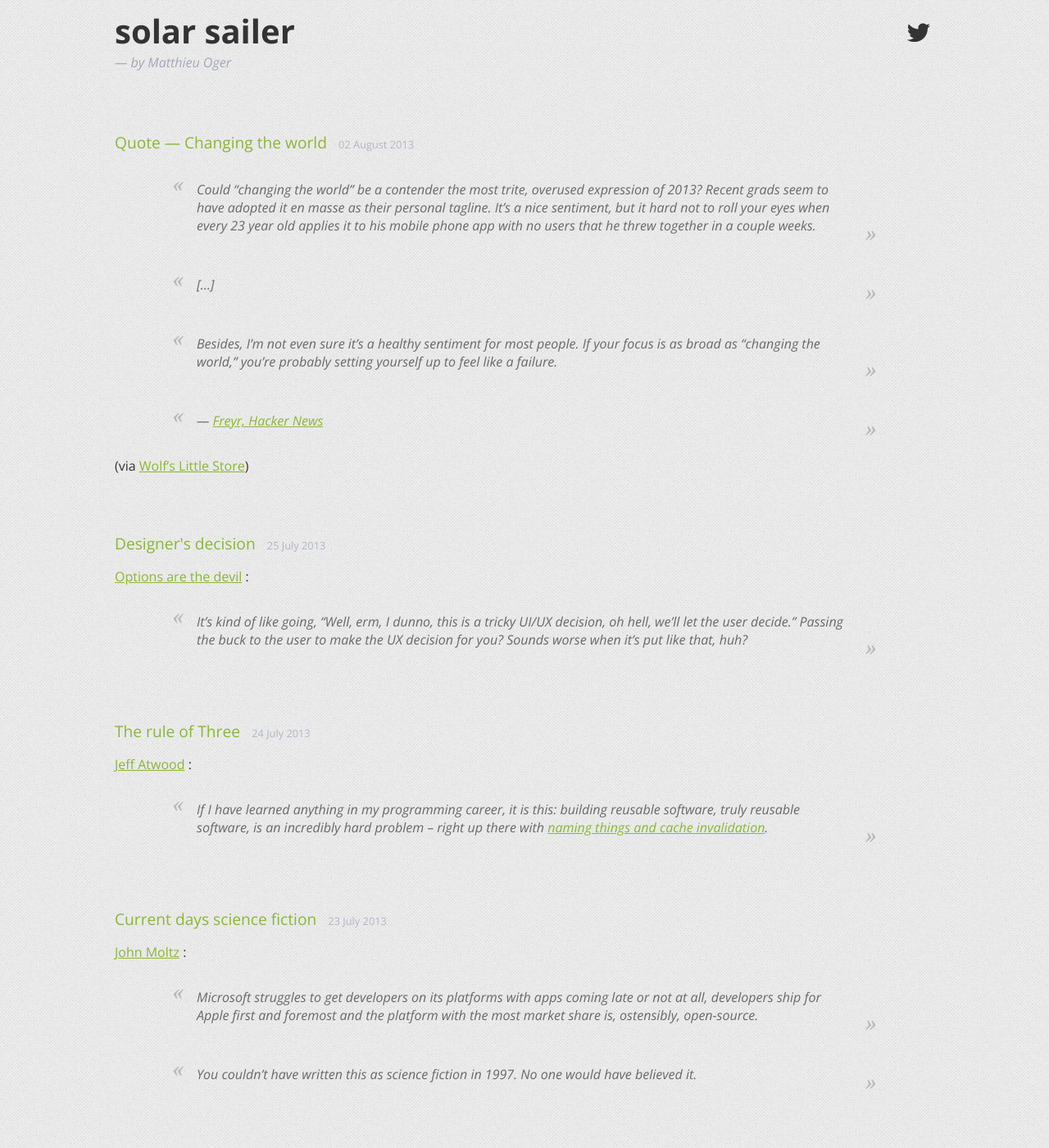
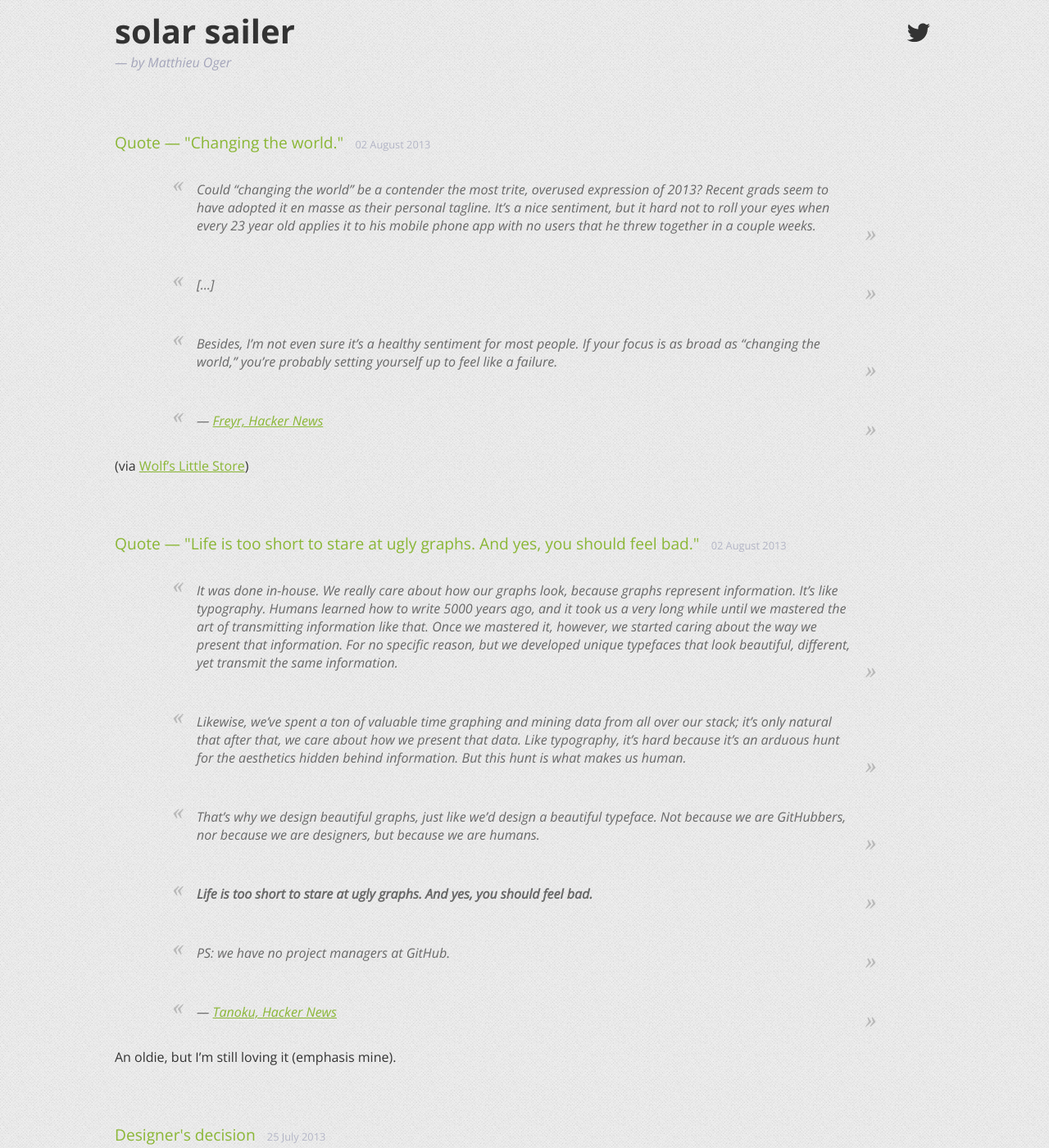
Before and after one commit to solarsailer/matthieuoger.com, a Jekyll site: the page built from index.html, in a window 1280 px wide and 1400 px high. Shown: the whole window at 82% size. Built offline with Jekyll 4.4.1, drawn with Linux system fonts in a browser that asks for light colours; Markdown is read by kramdown in place of the engine named in the settings; the list of posts is cut into pages by our own code; comment, search, counter and statistics services are not loaded.

Commit message:
New post + fix

```diff
--- /dev/null
+++ b/_posts/2013-08-02-life-too-short-ugly-graphs.md
@@ -0,0 +1,18 @@
+---
+layout: post
+title: Quote — "Life is too short to stare at ugly graphs. And yes, you should feel bad."
+---
+
+> It was done in-house. We really care about how our graphs look, because graphs represent information. It's like typography. Humans learned how to write 5000 years ago, and it took us a very long while until we mastered the art of transmitting information like that. Once we mastered it, however, we started caring about the way we present that information. For no specific reason, but we developed unique typefaces that look beautiful, different, yet transmit the same information.
+
+> Likewise, we've spent a ton of valuable time graphing and mining data from all over our stack; it's only natural that after that, we care about how we present that data. Like typography, it's hard because it's an arduous hunt for the aesthetics hidden behind information. But this hunt is what makes us human.
+
+> That's why we design beautiful graphs, just like we'd design a beautiful typeface. Not because we are GitHubbers, nor because we are designers, but because we are humans.
+
+> **Life is too short to stare at ugly graphs. And yes, you should feel bad.**
+
+> PS: we have no project managers at GitHub.
+
+> — [Tanoku, Hacker News](https://news.ycombinator.com/item?id=4480876)
+
+An oldie, but I'm still loving it (emphasis mine).
```
Also changed, not shown: _posts/2013-08-02-quote-changing-the-world.md (+1 -1 lines).
